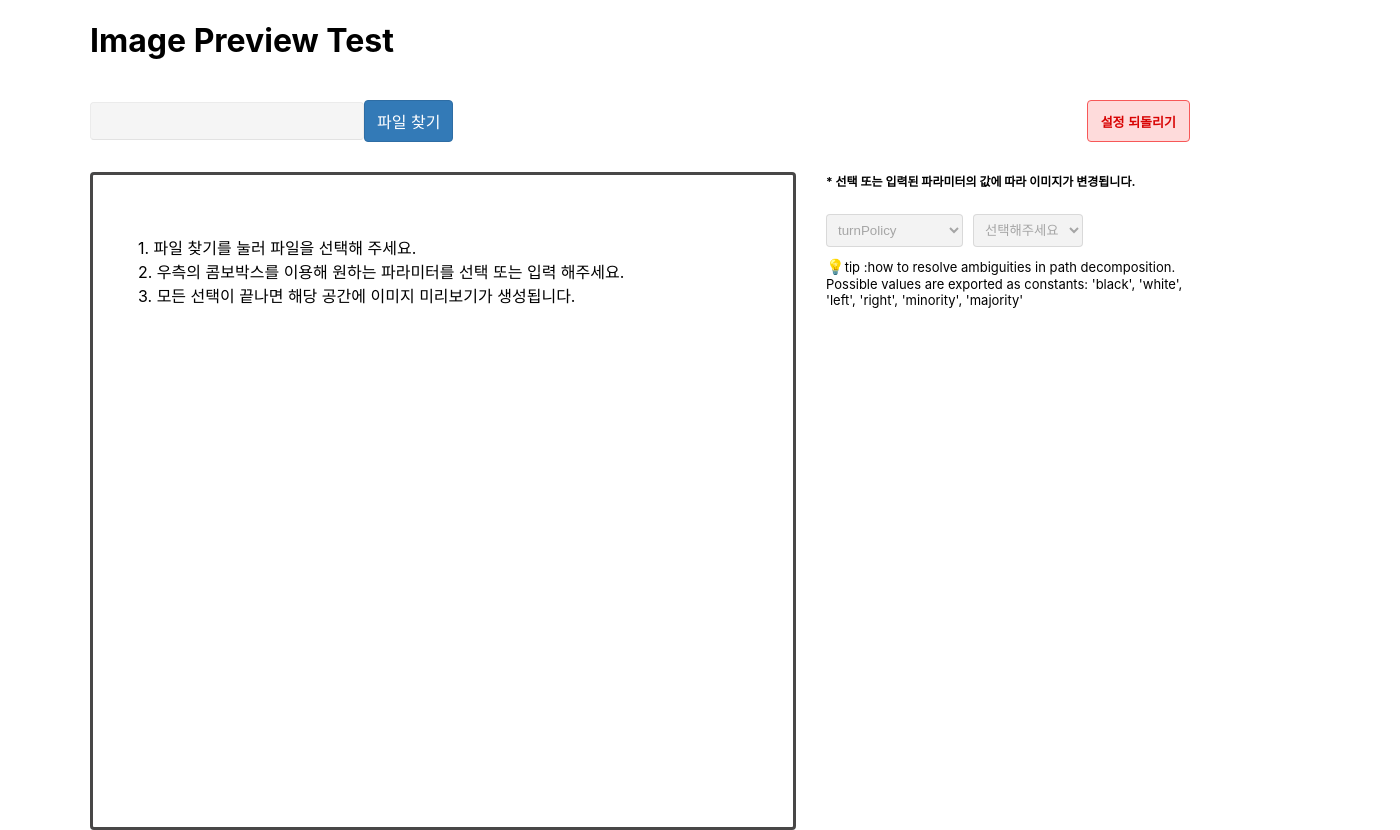
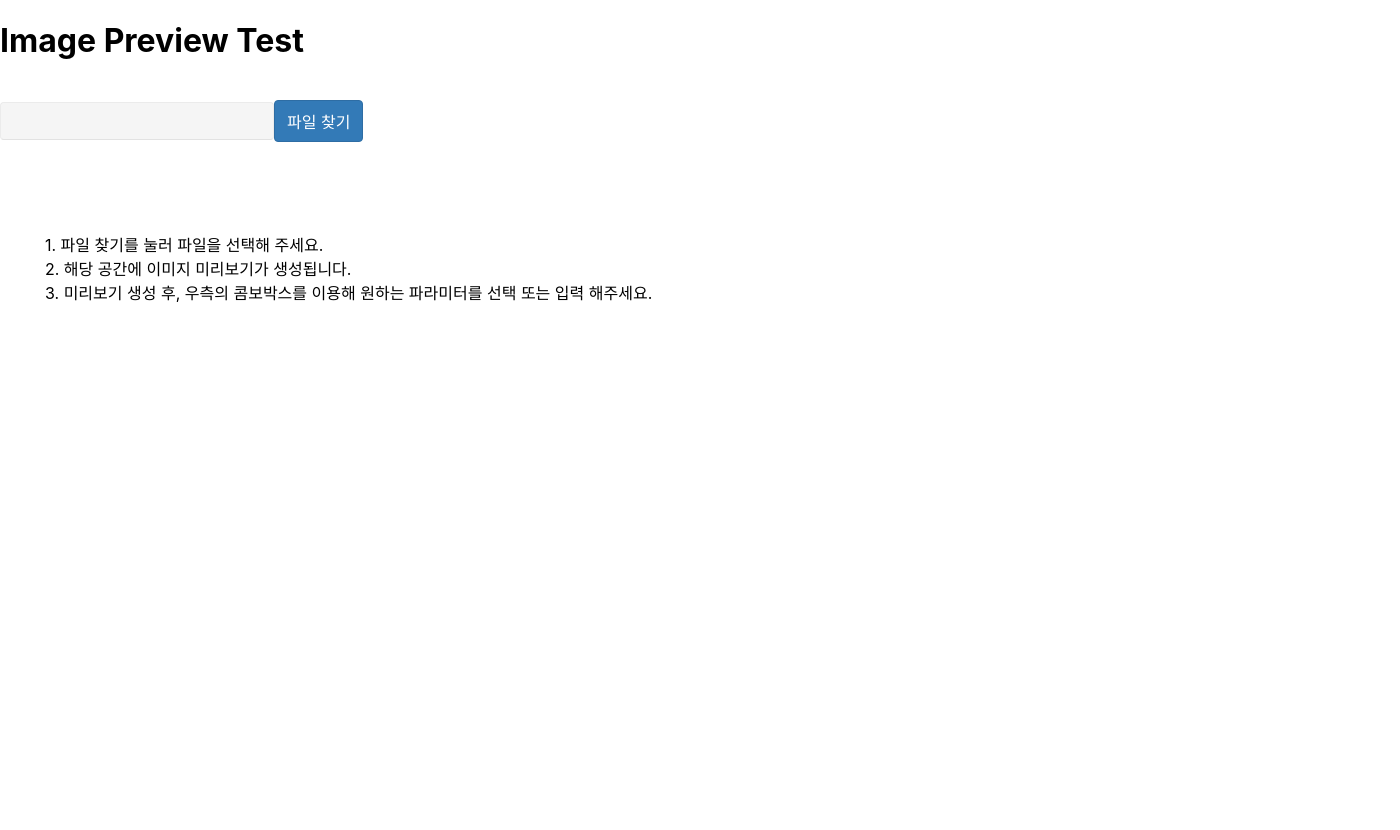
Before and after one commit to bgpworks/image-preview-vtest, a React (Create React App) app in the folder preview-client/: page / in a window 1280 px wide. Shown: the whole page, 1400 px wide, since content can reach past the window. After the commit the page ends 800 px from the top, so only its background shows below. Built offline with nearby package versions, Linux system fonts and the light colour scheme.

Commit message:
범위값 추가 / 번거로웁 없이 설정 바꿀 수 있도록 변경 / element배경 기능 추가 / 그 외 가능한 스크롤없이 이미지 변경 값 입력 할 수 있도록 레이아웃 변경

```diff
--- a/preview-client/src/App.js
+++ b/preview-client/src/App.js
@@ -17,6 +17,13 @@ const settingDefault = {
   turnPolicy: "black",
 };
 
+const copyDefault = {
+  color: `lightgray`,
+  optTolerance: 0.4,
+  turdSize: 100,
+  turnPolicy: "TURNPOLICY_BLACK",
+};
+
 const API_URL = "http://localhost:8005/";
 
 function App() {
@@ -24,14 +31,20 @@ function App() {
     file: null,
     imagePath: null,
     imageName: "",
-    disabledBox: true,
-    selectValue: "turnPolicy",
-    params: { key: "turnPolicy", value: "" },
+    selectValue: "",
+    background: { background: "" },
+    params: { key: "turnPolicy", value: "", name: "" },
     paramsList: {
       color: `lightgray`,
       optTolerance: 0.4,
       turdSize: 100,
       turnPolicy: "black",
+    },
+    copyList: {
+      color: `lightgray`,
+      optTolerance: 0.4,
+      turdSize: 100,
+      turnPolicy: "TURNPOLICY_BLACK",
     },
   });
 
@@ -65,45 +78,55 @@ function App() {
           ...state,
           disabledBox: false,
           imagePath: data.image,
-        })),
+        }))
       )
       .catch((err) => console.log(err.message));
   };
 
-  // 이미지 파라미터 콤보 박스
-  const changeSelect = (e) => {
+  // 콤보박스 & 인풋 값 온체인지 이벤트
+  const getValue = (e, keyVal) => {
+    // 인풋 값이 빈값이면 deleteParam을 리턴
+    let index = e.target.selectedIndex;
+    let getValue = e.target.value;
+    if (getValue === "") {
+      return deleteParam(keyVal);
+    }
     setState({
       ...state,
-      selectValue: e.target.value,
-      params: { ...state.params, key: e.target.value },
-    });
-  };
-  // 콤보박스 & 인풋 값 온체인지 이벤트
-  const getValue = (e) => {
-    setState({
-      ...state,
-      params: { ...state.params, value: e.target.value },
+      params: { ...state.params, value: getValue },
     });
     // 인풋 값 boolean / number 체크
-    let typeCheck = isNaN(e.target.value)
-      ? e.target.value === "true" || e.target.value === "false"
-        ? JSON.parse(e.target.value)
-        : e.target.value
-      : parseInt(e.target.value);
+    let typeCheck = isNaN(getValue)
+      ? getValue === "true" || getValue === "false"
+        ? JSON.parse(getValue)
+        : getValue
+      : parseFloat(getValue);
 
-    let key = state.params.key;
+    let key = keyVal;
     let parsingJson = {
       [key]: typeCheck,
     };
+    let textValue = index === undefined ? typeCheck : e.target[index].text;
     let changedObject = Object.assign(state.paramsList, parsingJson);
-    setState({ ...state, paramsList: changedObject });
+    let changedCopyList = Object.assign(state.copyList, {
+      [key]: textValue,
+    });
+    setState({
+      ...state,
+      paramsList: changedObject,
+      copyList: changedCopyList,
+    });
     imageHandlingSubmit(changedObject);
   };
   // 설정 된 이미지 설정 값 삭제
-  const deleteParam = (e, key) => {
-    e.preventDefault();
+  const deleteParam = (key) => {
     delete state.paramsList[key.toString()];
-    setState({ ...state, paramsList: state.paramsList });
+    delete state.copyList[key.toString()];
+    setState({
+      ...state,
+      paramsList: state.paramsList,
+      copyList: state.copyList,
+    });
     imageHandlingSubmit(state.paramsList);
   };
   // 설정 되돌리기
@@ -113,20 +136,26 @@ function App() {
       ...state,
       paramsList: changedObject,
       params: { key: "turnPolicy", value: "" },
-      selectValue: "turnPolicy",
+      selectValue: "",
+      copyList: copyDefault,
     });
     imageHandlingSubmit(settingDefault);
   };
-  //  복사
-  const copy = (e) => {
-    const el = document.createElement("textarea");
-    el.value = JSON.stringify(state.paramsList);
-    document.body.appendChild(el);
-    el.select();
-    el.setSelectionRange(0, 9999);
-    document.execCommand("copy");
-    document.body.removeChild(el);
+
+  // tip hide and show
+  const isTip = (val) => {
+    setState({
+      ...state,
+      selectValue: state.selectValue === val ? "" : val,
+    });
   };
+  const getBackgroundColor = (e) => {
+    setState({
+      ...state,
+      background: { background: e.target.value },
+    });
+  };
+  const showClass = state.imagePath ? "show" : "hide";
   return (
     <div className="container">
       {/* 페이지 제목 */}
@@ -147,7 +176,14 @@ function App() {
             onChange={(e) => getImgFile(e)}
           />
         </div>
-        <button onClick={(e) => goBackSetting(e)}>설정 되돌리기</button>
+      </div>
+      <div className={`background_container ${state.imagePath ? "" : "hide"}`}>
+        배경색 넣기 :
+        <input
+          className={`background_input `}
+          type="text"
+          onChange={(e) => getBackgroundColor(e)}
+        />
       </div>
       {/* 이미지 미리보기 */}
       <div className="preview_container">
@@ -159,78 +195,92 @@ function App() {
           >
             {`
           1. 파일 찾기를 눌러 파일을 선택해 주세요.
-          2. 우측의 콤보박스를 이용해 원하는 파라미터를 선택 또는 입력 해주세요.
-          3. 모든 선택이 끝나면 해당 공간에 이미지 미리보기가 생성됩니다.
+          2. 해당 공간에 이미지 미리보기가 생성됩니다.
+          3. 미리보기 생성 후, 우측의 콤보박스를 이용해 원하는 파라미터를 선택 또는 입력 해주세요.
           `}
           </div>
           <div
-            className="image_size"
+            className={`image_size ${showClass}`}
+            style={state.background}
             dangerouslySetInnerHTML={{ __html: state.imagePath }}
           />
+          <div className={`params_items ${showClass}`}>
+            {Object.keys(state.copyList).map((key) => (
+              <div key={`${key}_params`}>
+                {`${key} :  ${
+                  key === "color" || key === "background"
+                    ? `"${state.copyList[key]}"`
+                    : state.copyList[key]
+                }`}
+              </div>
+            ))}
+          </div>
         </div>
         {/* 콤보박스 */}
         <div className="parameter_contents_container">
-          <div className="combo_title">
-            * 선택 또는 입력된 파라미터의 값에 따라 이미지가 변경됩니다.
+          <div className={`combo_title ${showClass}`}>
+            * 선택 또는 입력된 파라미터의 값에 따라 이미지가 변경됩니다. 빈 값일
+            경우 potrace default값으로 자동 적용됩니다. Gatsby기본값으로 변경을
+            원하시면 하단의 설정되돌리기 버튼을 클릭해 주세요.
+          </div>
+          <div className={`parameters_list ${showClass}`}>
+            {Object.keys(description).map((item) => (
+              <div className={`parameter_container ${showClass}`} key={item}>
+                <div className="default_container">
+                  {description[item].default ?? ""}
                 </div>
                 <div className="select_container">
-            <select
-              onChange={(e) => changeSelect(e)}
-              value={state.selectValue}
-              disabled={state.disabledBox}
-            >
-              {Object.keys(description).map((item) => (
-                <option value={item} key={`${item}_key`}>
-                  {item}
-                </option>
-              ))}
-            </select>
-            {description[state.selectValue].input ? (
+                  <div className="select_title">{item} :</div>
+                  <div className="select_container">
+                    {description[item].input ? (
                       <input
                         type="text"
-                onChange={(e) => getValue(e)}
-                disabled={state.disabledBox}
+                        onChange={(e) => getValue(e, item)}
                       ></input>
                     ) : (
-              <select
-                onChange={(e) => getValue(e)}
-                disabled={state.disabledBox}
+                      <select onChange={(e) => getValue(e, item)}>
+                        {description[item].options.map((val) => (
+                          <option
+                            value={val.value}
+                            name={val.name}
+                            key={`${val.name}_value`}
                           >
-                {description[state.selectValue].options.map((item) => (
-                  <option value={item} key={`${item}_value`}>
-                    {item}
+                            {val.name}
                           </option>
                         ))}
                       </select>
                     )}
-          </div>
-          {/* potrace parameters 설명 */}
-          <div className="description_container">
-            <span role="img" aria-label="light">
-              &#128161;
-            </span>
-            tip :{description[state.selectValue].description}
-          </div>
-          {/* 선택 된 parameters list */}
-          <div className={`${state.imagePath ? "show" : "hide"}`}>
-            <div className="title_copy_container">
-              <h2>설정된 파라미터 리스트</h2>
-              <div className="copy" onClick={(e) => copy(e)}>
-                <span role="img" aria-label="clipboard">
-                  📋
-                </span>
-                copy
+                    <button className="tips" onClick={() => isTip(item)}>
+                      {state.selectValue === item.toString()
+                        ? "팁 닫기"
+                        : "팁 보기"}
+                    </button>
                   </div>
                 </div>
-            <p>* 초기값은 gatsby기본값입니다.</p>
-            <div className="params_container">
-              {Object.keys(state.paramsList).map((key) => (
-                <div className="params_items" key={`${key}_params`}>
-                  {`${key} :  ${state.paramsList[key]}`}
-                  <button onClick={(e) => deleteParam(e, key)}> 삭제 </button>
+                <div className="description_container">
+                  <div
+                    className={`hide ${
+                      state.selectValue === item.toString()
+                        ? "show tooltips"
+                        : ""
+                    } `}
+                  >
+                    <span role="img" aria-label="light">
+                      &#128161; tip :
+                    </span>
+                    {description[item].description}
+                  </div>
+                  <div className="range_container">
+                    {description[item].range ?? ""}
+                  </div>
+                </div>
               </div>
             ))}
           </div>
+          {/* 선택 된 parameters list */}
+          <div className={` ${showClass}`}>
+            <p>* 초기값은 gatsby기본값입니다.</p>
+            <button onClick={(e) => goBackSetting(e)}>설정 되돌리기</button>
           </div>
         </div>
       </div>
--- a/preview-client/src/description.js
+++ b/preview-client/src/description.js
@@ -1,79 +1,121 @@
 const turnPolicyValue = [
-    "선택해주세요",
-    "black",
-    "white",
-    "left",
-    "right",
-    "minority",
-    "majority",
+  { name: "선택해주세요", value: "" },
+  { name: "TURNPOLICY_BLACK", value: "black" },
+  { name: "TURNPOLICY_WHITE", value: "white" },
+  { name: "TURNPOLICY_LEFT", value: "left" },
+  { name: "TURNPOLICY_RIGHT", value: "right" },
+  { name: "TURNPOLICY_MINORITY", value: "minority" },
+  { name: "TURNPOLICY_MAJORITY", value: "majority" },
 ];
 
-const booleanValue = ["선택해 주세요", "true", "false"];
+const booleanValue = [
+  { name: "선택해주세요", value: "" },
+  { name: "true", value: true },
+  { name: "false", value: false },
+];
 
 const fillStrategyValue = [
-    "선택해주세요",
-    "FILL_DOMINANT",
-    "FILL_MEAN",
-    "FILL_MEDIAN",
-    "FILL_SPREAD",
+  { name: "선택해주세요", value: "" },
+  { name: "FILL_DOMINANT", value: "FILL_DOMINANT" },
+  { name: "FILL_MEAN", value: "FILL_MEAN" },
+  { name: "FILL_MEDIAN", value: "FILL_MEDIAN" },
+  { name: "FILL_SPREAD", value: "FILL_SPREAD" },
 ];
 
-const rangeDistributionValue = ["선택해주세요", "RANGES_AUTO", "RANGES_EQUAL"];
+const rangeDistributionValue = [
+  { name: "선택해주세요", value: "" },
+  { name: "RANGES_AUTO", value: "RANGES_AUTO" },
+  { name: "RANGES_EQUAL", value: "RANGES_EQUAL" },
+];
 
 const description = {
   turnPolicy: {
     name: "turnPolicy",
     input: false,
     options: turnPolicyValue,
-        description: "how to resolve ambiguities in path decomposition. Possible values are exported as constants: 'black', 'white', 'left', 'right', 'minority', 'majority'",
+    default: "default: TURNPOLICY_MINORITY",
+    description: `
+    how to resolve ambiguities in path decomposition.
+    Possible values are exported as constants: 'black', 'white', 'left', 'right', 'minority', 'majority'
+    `,
   },
   turdSize: {
     name: "turdSize",
     input: true,
     options: "",
-        description: "suppress speckles of up to this size ",
+    default: "default: 2",
+    range: "range is from 0 to infinity",
+    description: `
+    suppress speckles of up to this size
+    `,
   },
   alphaMax: {
     name: "alphaMax",
     options: "",
     input: true,
-        description: "corner threshold parameter",
+    default: "default: 1",
+    range: "from 0.0 (polygon) to 1.3334 (no corners)",
+    description: `
+      corner threshold parameter .`,
   },
   optCurve: {
     name: "optCurve",
     options: booleanValue,
     input: false,
-        description: "curve optimization",
+    default: "default: true",
+    range: "range is from 0 to infinity",
+    description: `
+    curve optimization `,
   },
   optTolerance: {
     name: "optTolerance",
     options: "",
     input: true,
-        description: "curve optimization tolerance",
+    default: "default: 0.2",
+    range: "range is from 0 to infinity",
+    description: `
+    curve optimization tolerance
+    `,
   },
   threshold: {
     name: "threshold",
     options: "",
     input: true,
-        description: "threshold below which color is considered black. Should be a number in range 0..255",
+    default: "default: THRESHOLD_AUTO",
+    range: "range is from 0 to 255",
+    description: `
+      threshold below which color is considered black.
+      `,
   },
   blackOnWhite: {
     name: "blackOnWhite",
     options: booleanValue,
     input: false,
-        description: "specifies colors by which side from threshold should be turned into vector shape",
+    default: "default: true",
+    description:
+      "specifies colors by which side from threshold should be turned into vector shape ",
   },
   color: {
     name: "color",
     options: "",
     input: true,
-        description: "Fill color. Will be ignored when exporting as <symbol>. (default: COLOR_AUTO, which means black or white, depending on blackOnWhite property) , tyoe: string",
+    default: `default: COLOR_AUTO`,
+    range: "Should be a string.",
+    description: `
+    Fill color. Will be ignored when exporting as <symbol>.
+    default: COLOR_AUTO,
+      (which means black or white, depending on blackOnWhite property)
+    `,
   },
   background: {
     name: "background",
     options: "",
     input: true,
-        description: "Background color. Will be ignored when exporting as <symbol>.",
+    range: "Should be a string.",
+    default: "default: COLOR_TRANSPARENT",
+    description: `
+      Background color. Will be ignored when exporting as <symbol>.
+      Should be a string.`,
   },
   fillStrategy: {
     name: "fillStrategy",
@@ -91,6 +133,7 @@ const description = {
     name: "rangeDistribution",
     options: rangeDistributionValue,
     input: false,
+    default: "default: RANGES_AUTO",
     description: `
       how color stops for each layer should be selected. Ignored if steps is an array. Possible values are:
       RANGES_AUTO - Performs automatic thresholding (using Algorithm For Multilevel Thresholding). Preferable method for already posterized sources, but takes long time to calculate 5 or more thresholds (exponential time complexity)
@@ -102,9 +145,13 @@ const description = {
     name: "steps",
     options: "",
     input: true,
-        description: `Specifies desired number of layers in resulting image. If a number provided - thresholds for each layer will be automatically calculated according to rangeDistribution parameter. If an array provided it expected to be an array with precomputed thresholds for each layer (in range 0..255)
-      (default: STEPS_AUTO which will result in 3 or 4, depending on threshold value)`,
-    }
+    default:
+      "default: STEPS_AUTO which will result in 3 or 4, depending on threshold value",
+    range: "range is from 0 to 255",
+    description: `
+      Specifies desired number of layers in resulting image. If a number provided - thresholds for each layer will be automatically calculated according to rangeDistribution parameter. If an array provided it expected to be an array with precomputed thresholds for each layer
+      `,
+  },
 };
 
 export { description };
--- a/preview-client/src/index.css
+++ b/preview-client/src/index.css
@@ -18,12 +18,12 @@ h1 {
 
 .container {
   margin: 0 auto;
-  width: 1100px;
+  width: 1400px;
 }
 
 .image_size {
   width: 700px;
-  min-height: 500px;
+  border: 3px solid #484747;
 }
 
 .parameter_contents_container {
@@ -34,8 +34,8 @@ h1 {
   text-align: left;
   white-space: pre-wrap;
   margin: 0 30px 0 0;
-  border: 3px solid #484747;
   border-radius: 4px;
+  min-width: 50%;
 }
 
 .image_preview_description {
@@ -140,22 +140,58 @@ button:hover,
 }
 
 .select_container {
-  padding: 10px 0;
+  padding: 3px 0;
+  display: flex;
+  justify-content: space-between;
+  align-items: center;
 }
 
 .select_container > select,
-.select_container > input {
+.select_container > input,
+.background_input {
   padding: 7px;
   border-radius: 4px;
-  margin-right: 10px;
+  margin: 0 10px;
+  width: 85px;
+  font-size: 12px;
+  border: 1px solid #b7b7b7;
+}
+.background_container {
+  display: flex;
+  flex-direction: row;
+  align-items: center;
+  padding: 5px;
+}
+.select_container > select {
+  width: 100px;
+  font-size: 12px;
+}
+.default_container {
+  font-size: 10px;
+  text-align: right;
+  white-space: pre-line;
 }
 
+.parameter_container {
+  margin-bottom: 10px;
+  width: 45%;
+  border: 1px solid #e0e0e0;
+  padding: 6px;
+  border-radius: 5px;
+  position: relative;
+}
+.select_container > .select_title {
+  font-size: 13px;
+  font-weight: bold;
+}
 .description_container {
   font-size: 13px;
+  padding: 0 0 5px 0;
 }
 
 .description_container span {
-  font-size: 15px;
+  font-size: 13px;
+  display: inline-block;
 }
 
 .params_container {
@@ -164,9 +200,7 @@ button:hover,
 }
 
 .params_items {
-  display: flex;
-  justify-content: space-between;
-  margin: 10px 0;
+  padding: 15px;
 }
 
 .preview_container {
@@ -174,13 +208,13 @@ button:hover,
   flex-direction: row;
 }
 
+.hide {
+  display: none;
+  padding: 0;
+}
 .show {
   display: flex;
   flex-direction: column;
-}
-
-.hide {
-  display: none;
 }
 
 .show > h2 {
@@ -191,7 +225,6 @@ button:hover,
   margin: 0;
   font-size: 10px;
   padding: 0 0 5px;
-  border-bottom: 1px solid black;
   text-align: right;
 }
 
@@ -212,3 +245,35 @@ button:hover,
   font-size: 13px;
   cursor: pointer;
 }
+
+.tips {
+  font-size: 10px;
+  background-color: transparent;
+  border: 1px solid #d4cfcf;
+  color: #9a9696;
+  padding: 3px 2px;
+  display: flex;
+  align-items: center;
+  font-weight: normal;
+}
+.range_container {
+  color: #a2a2a2;
+}
+
+.parameters_list {
+  height: 600px;
+  column-width: 50%;
+  display: flex;
+  flex-flow: column wrap;
+  overflow: hidden;
+}
+
+.tooltips {
+  position: absolute;
+  background-color: #ececec;
+  border: 1px solid black;
+  border-radius: 5px;
+  right: 0;
+  padding: 10px;
+  z-index: 9;
+}
```
Lines whose indentation alone changed are shown as unchanged.
